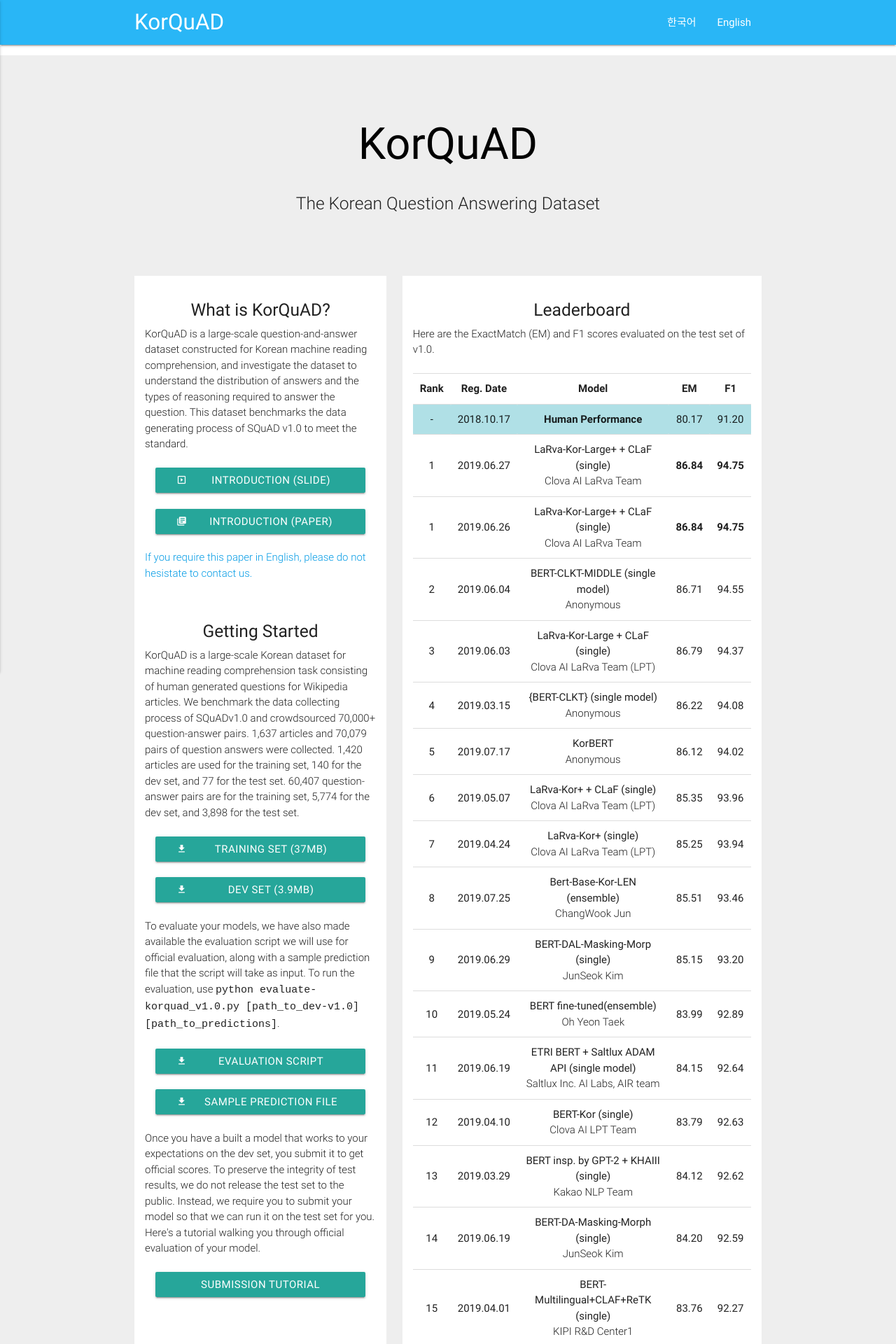
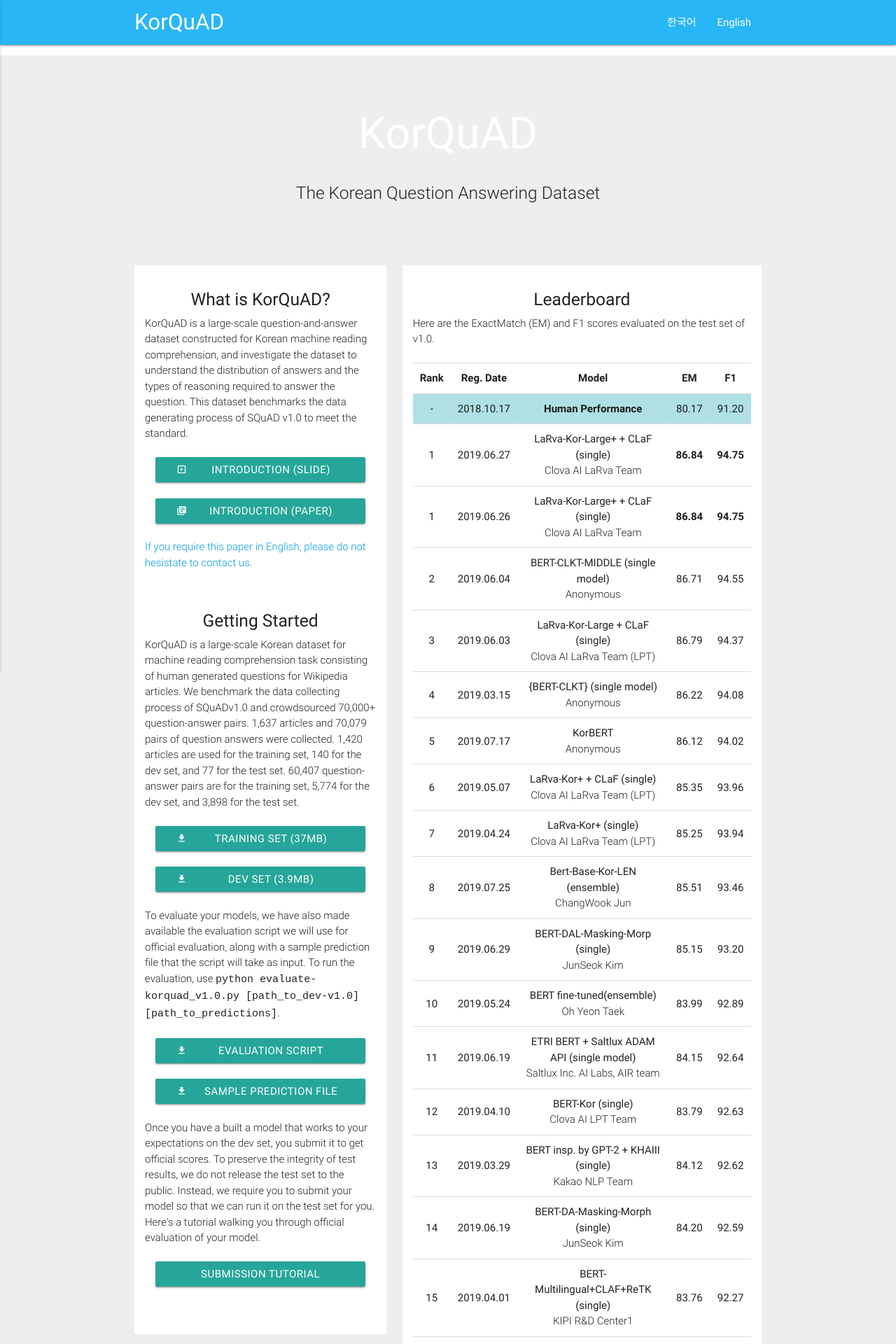
Before and after one commit to korquad/korquad.github.io, a Jekyll site: the page built from category/index_english.html, in a window 1280 px wide. Shown: the top 1920 px of the page at 70% size. Built offline with Jekyll 4.4.1, drawn with Linux system fonts in a browser that asks for light colours.

Commit message:
Update index_english.html

```diff
--- a/category/index_english.html
+++ b/category/index_english.html
@@ -44,10 +44,10 @@
 
 
     <main style="background-color : #eee">
-          <div class="section no-pad-bot" style="background-color : yellow accent-4">
+          <div style="background-color : yellow accent-4">
     <div class="container">
       <br><br>
-      <h1 class="header center black-text">KorQuAD</h1>
+      <h1 class="header center white-text">KorQuAD</h1>
       <div class="row center">
         <h5 class="header col s12 light"><p>The Korean Question Answering Dataset</p>
 </h5>
```
